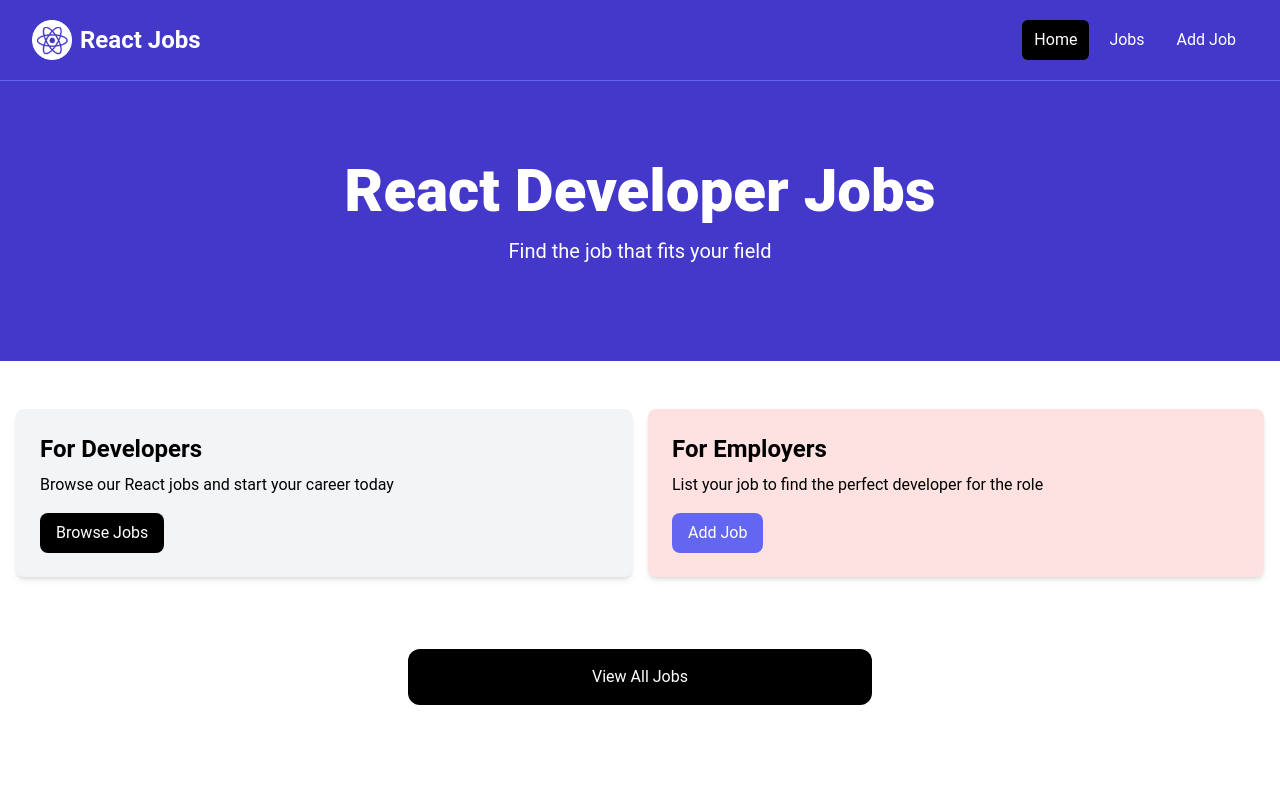
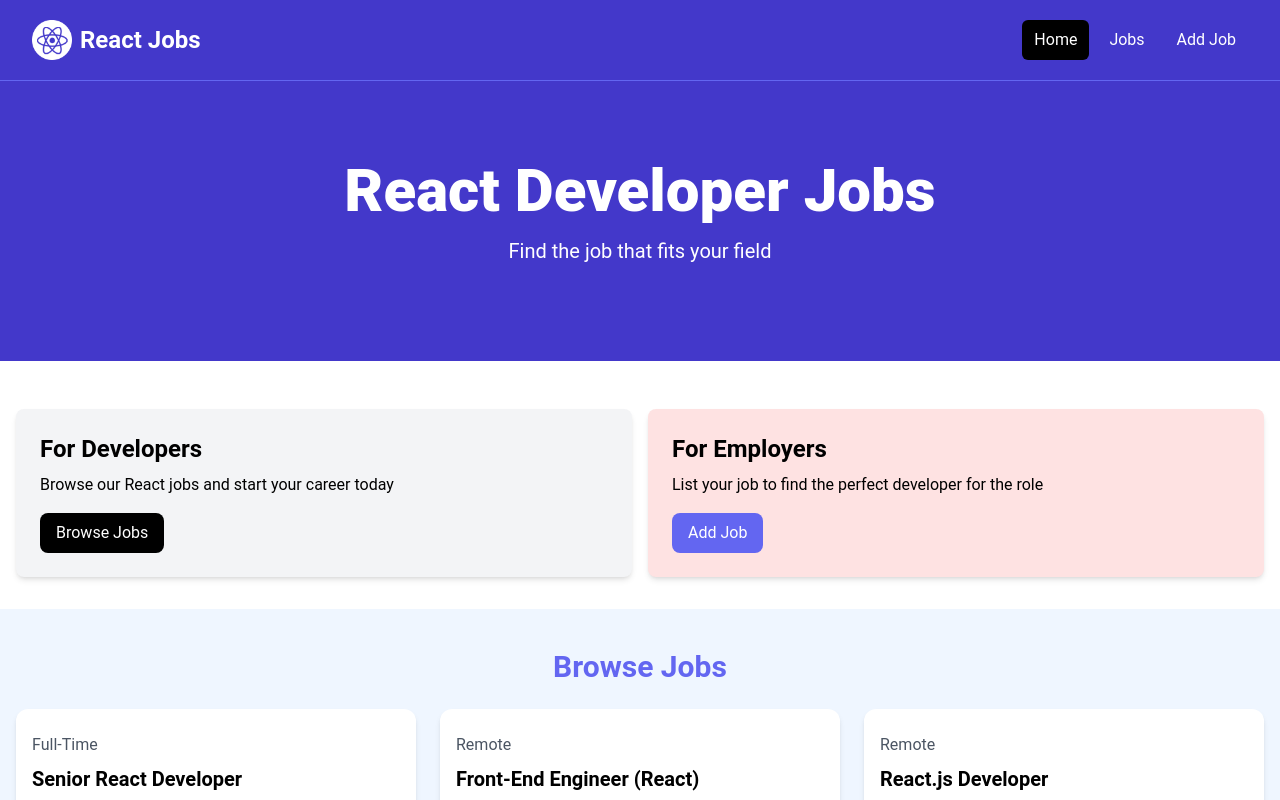
Before and after one commit to joeyovey/react-jobs, a React (Vite) app: page / in a window 1280 px wide. Shown: the top 800 px of the page. Built offline with nearby package versions, Linux system fonts and the light colour scheme.

Commit message:
Imported JobListings component

```diff
--- a/src/App.jsx
+++ b/src/App.jsx
@@ -1,6 +1,7 @@
 import Navbar from "./components/Navbar"
 import Hero from "./components/Hero"
 import HomeCards from "./components/HomeCards"
+import JobListings from "./components/JobListings"
 
 const App = () => {
   return (
@@ -8,6 +9,7 @@ const App = () => {
     <Navbar />
     <Hero />
     <HomeCards />
+    <JobListings />
 
       <section className="m-auto max-w-lg my-10 px-6">
         <a
```
